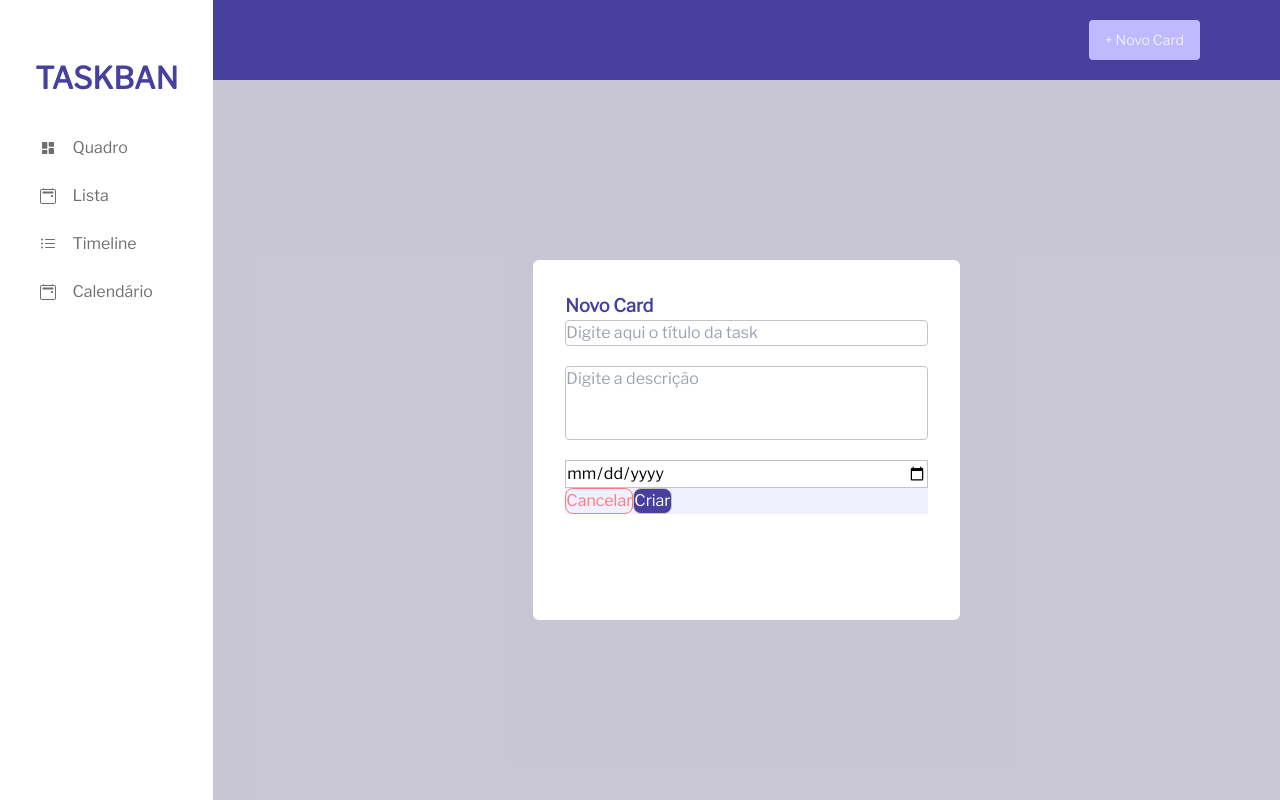
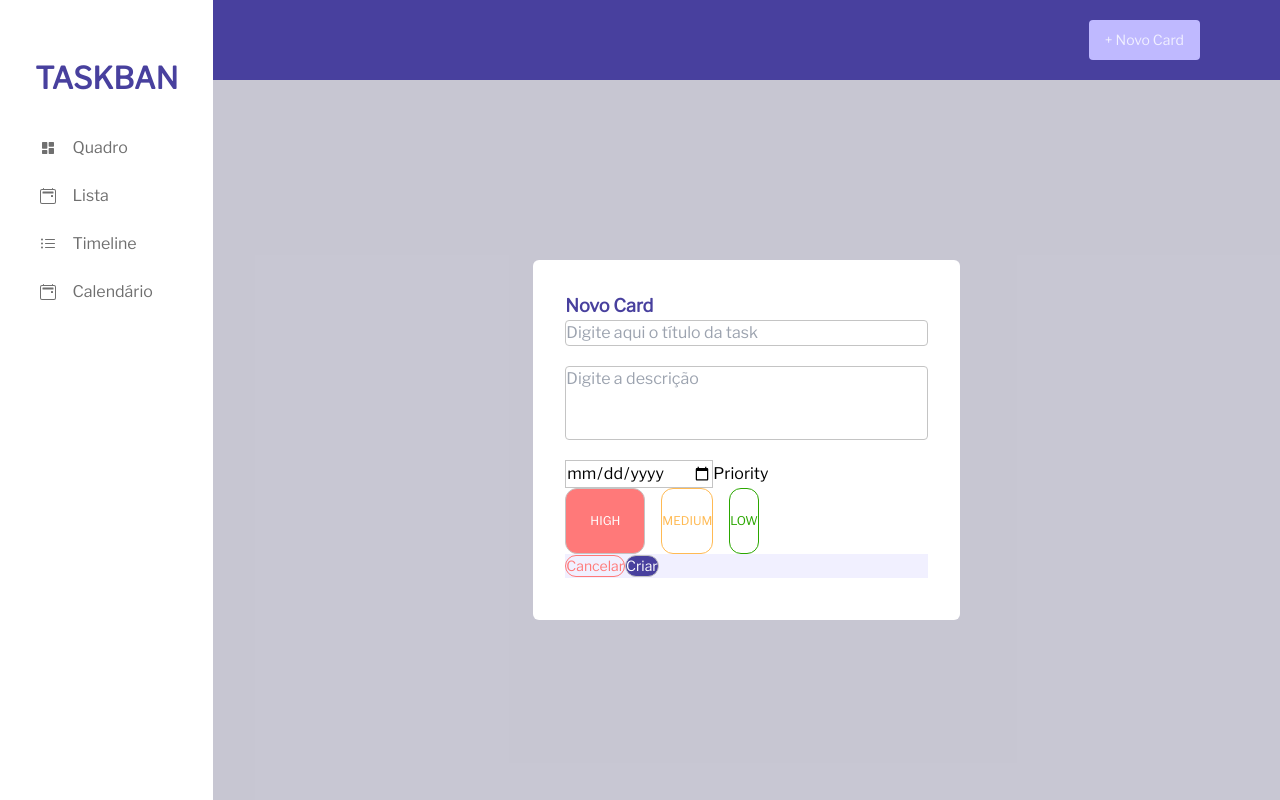
Before and after one commit to Lucasvalves/taskban, a React (Vite) app: page / in a window 1280 px wide. Both pictures are taken after a click on the button "+ Novo Card". Built offline with nearby package versions, Linux system fonts and the light colour scheme.

Commit message:
Create component form

```diff
--- /dev/null
+++ b/src/components/Button/index.jsx
@@ -0,0 +1,3 @@
+export const Button = ({ text, className, onClick}) => {
+  return <button className={`rounded-xl ${className}`} onClick={onClick}>{text}</button>
+}
--- a/src/components/Form/index.jsx
+++ b/src/components/Form/index.jsx
@@ -1,39 +1,62 @@
-import { BsCalendar2Event, BsListUl } from 'react-icons/bs';
-import useAppContext from '../../hook/useAppContext';
+//import { BsCalendar2Event, BsListUl } from 'react-icons/bs';
+import useAppContext from '../../hook/useAppContext'
+import { Button } from '../Button'
 
 export const Form = () => {
-  const { openModal, setOpenModal } = useAppContext();
+	const { openModal, setOpenModal } = useAppContext()
 	return (
 		<form action="">
 			<div className="flex flex-col">
-        <input type="name" className="mb-5 border border-gray-20 rounded" placeholder='Digite aqui o título da task'/>
+				<input
+					type="name"
+					className="mb-5 border border-gray-20 rounded"
+					placeholder="Digite aqui o título da task"
+				/>
 				<textarea
 					name=""
 					id=""
 					cols="30"
 					rows="3"
-          placeholder='Digite a descrição'
+					placeholder="Digite a descrição"
 					className="mb-5 border border-gray-200 resize-none rounded"
 				></textarea>
 
-        <input type="date" name="" id="" placeholder='Selecione a data de entrega' className="border border-gray-200">
+				<div className="container ">
+				<span>
+				<input
+						type="date"
+						name=""
+						id=""
+						placeholder="Selecione a data de entrega"
+						className="border border-gray-200"
+					></input>
+				</span>
 
-        </input>
+					<span className="container" >
+					<label htmlFor="">Priority</label>
+
+						<span className="flex gap-4">
+						<Button text='HIGH' className="border bg-red-400 text-white text-xs p-6" />
+						<Button text='MEDIUM' className="border border-orange-100  text-orange-100 bg-white text-xs"/>
+						<Button text='LOW' className="border border-green-400 text-green-400 bg-white text-xs "/>
+						</span>
+					</span>
+
+				</div>
 			</div>
 			<div className="bg-violet-50 w-full h-1/6 ">
-        <button
+				<Button
+					text="Cancelar"
 					onClick={() => setOpenModal(false)}
-          className="text-red-400 border border-red-400 rounded-lg "
-        >
-          Cancelar
-        </button>
-        <button
+					className="text-red-400 border border-red-400  text-sm"
+				/>
+
+				<Button
+					text="Criar"
 					//onClick={() => setOpenModal(false)}
-          className="bg-purple-950 text-white border rounded-lg "
-        >
-          Criar
-        </button>
+					className="bg-purple-950 text-white border text-sm "
+				/>
 			</div>
 		</form>
-  );
-};
+	)
+}
--- a/src/components/Modal/index.jsx
+++ b/src/components/Modal/index.jsx
@@ -1,25 +1,20 @@
-import useAppContext from '../../hook/useAppContext';
-import { Form } from '../Form';
+import useAppContext from '../../hook/useAppContext'
+import { Form } from '../Form'
 export const Modal = () => {
-  const { openModal, setOpenModal } = useAppContext();
+  const { openModal, setOpenModal } = useAppContext()
 
   if (openModal == true) {
-
     return (
-      <div className="bg-black-20 flex  h-full">
+      <div className="bg-black-200 flex  h-full">
         <div className="bg-white  h-3/6 rounded-md m-auto w-2/5">
           <div className=" h-5/6 flex  m-8 w-6/6 flex-col">
-            <h1 className="text-purple-950 font-semibold text-lg ">
-              Novo Card
-            </h1>
+            <h1 className="text-purple-950 font-semibold text-lg">Novo Card</h1>
             <div>
-              <Form >
-
-              </Form>
+              <Form></Form>
             </div>
           </div>
         </div>
       </div>
-    );
+    )
   }
-};
+}
--- a/tailwind.config.js
+++ b/tailwind.config.js
@@ -8,7 +8,7 @@ export default {
     colors: {
       white: '#ffffff',
       black:{
-        20:'rgba(34, 33, 33, 0.200)'
+        200:'rgba(34, 33, 33, 0.200)'
       },
       gray:{
         200: '#C4C4C4'
@@ -27,8 +27,12 @@ export default {
         400: '#FF7979',
       },
       orange: {
-        30: '#f97316',
+				100: '#FFBA53',
+        300: '#f97316',
       },
+      green:{
+       400: '#2BA700'
+      }
     },
     extend: {},
   },
```
Also changed, not shown: .eslintrc.cjs (deleted), 2 other files (tests, documents, lock files or other folders). Lines whose indentation alone changed are shown as unchanged.
